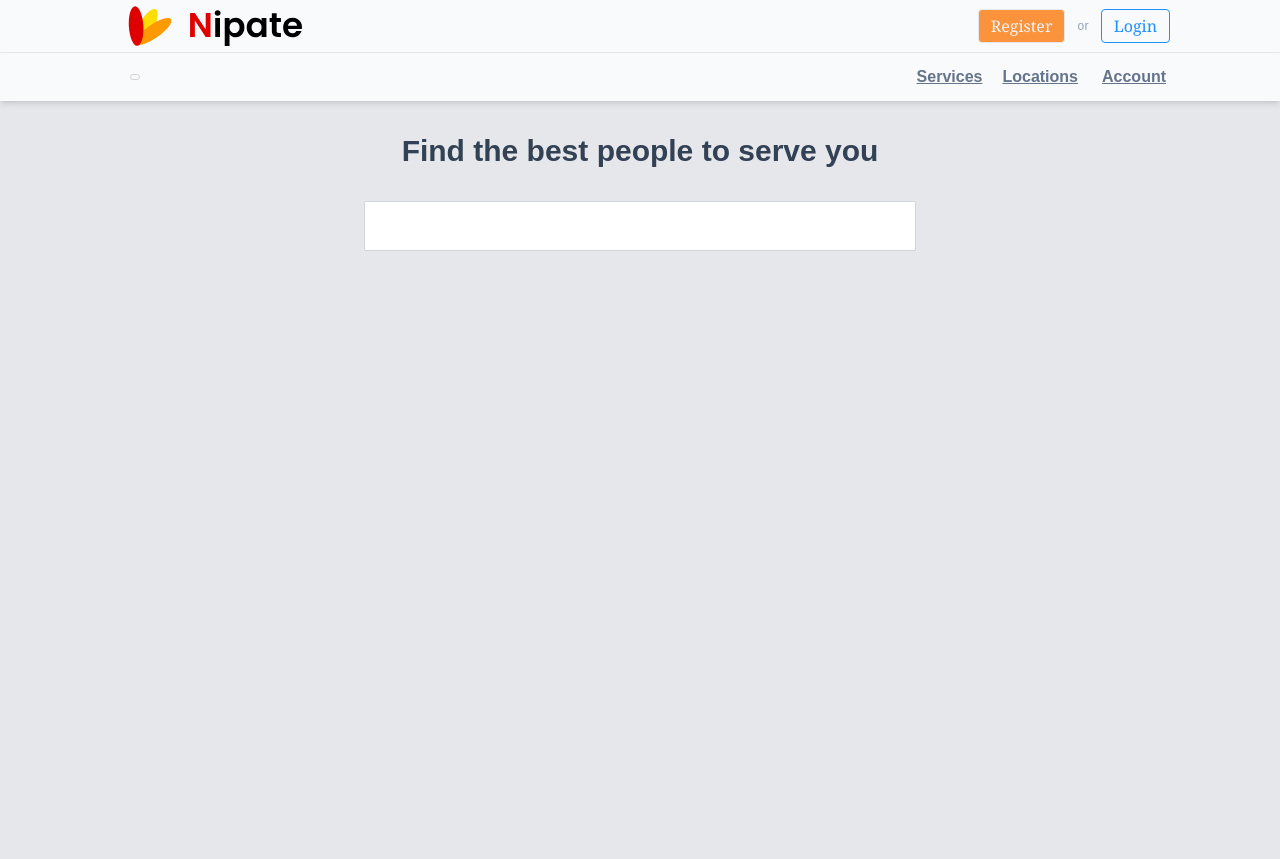
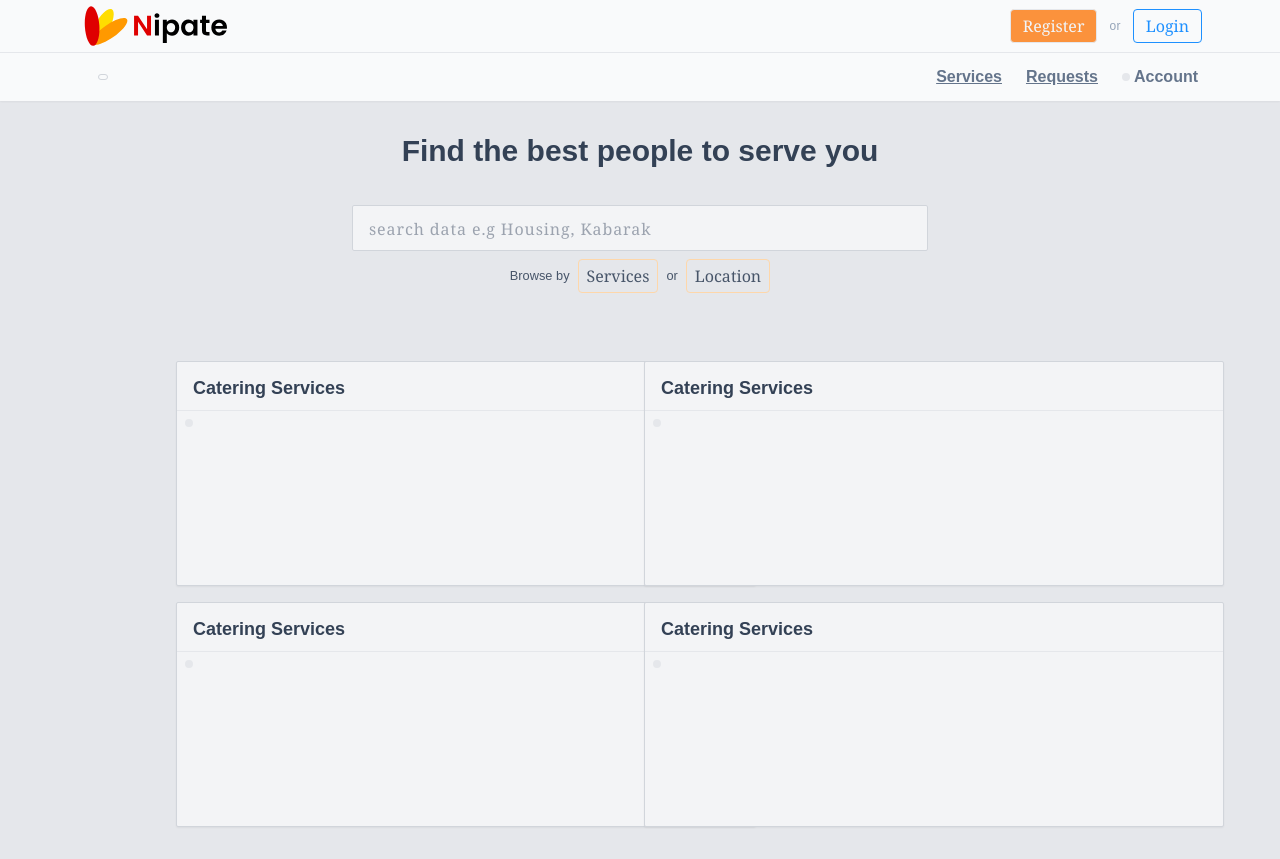
Before and after one commit to Amos-Ditto/NipateWebapp, a Vue app: page / in a window 1280 px wide. Before the commit the page ends 800 px from the top, so only its background shows below. Built offline with nearby package versions, Linux system fonts and the light colour scheme.

Commit message:
feat: Update &  Dashboard  displays

```diff
--- /dev/null
+++ b/src/components/Cards/RecentServiceData.vue
@@ -0,0 +1,17 @@
+<template>
+    <div class="w-full md:w-[400px] lg:w-[580px] h-[180px] sm:h-[225px] py-1 bg-gray-100 rounded-sm border border-gray-300 shadow-sm transition-width duration-300 flex flex-col">
+        <div class="card-top w-full border-b border-gray-200 px-4 py-2">
+            <h3 class="text-lg text-slate-700 font-bold">Catering Services</h3>
+        </div>
+        <div class="card-body w-full px-2">
+
+        </div>
+        <div class="card-footer w-full flex flex-row items-center px-2 py-2">
+            <div class="user-name">
+                <div class="avatar px-1 py-1 bg-gray-200 rounded-full">
+                    <div class="i-mdi-account text-slate-600 text-xl"></div>
+                </div>
+            </div>
+        </div>
+    </div>
+</template>
--- a/src/components/Heroes/HeroDashboard.vue
+++ b/src/components/Heroes/HeroDashboard.vue
@@ -1,9 +1,62 @@
+<script setup lang="ts">
+import { ref } from 'vue';
+
+
+const opensearch = ref<boolean>(false);
+
+const toggleOpenSearch = (): void => { opensearch.value = true }
+const toggleCloseSearch = (): void => { opensearch.value = false }
+const toggleOpenCloseSearch = (): void => { opensearch.value = !opensearch.value }
+
+</script>
 <template>
-    <div class="w-full flex flex-col justify-center items-center gap-y-8">
-        <h3 class="text-slate-700 text-3xl font-[600]">Find the best people to serve you</h3>
-        <div class="search-barll flex flex-col justify-center items-center w-[60%] relative">
-            <input type="text" class="py-2.5 rounded-sm border border-gray-300 w-full outline-none px-4 tracking-wider text-lg text-slate-600 font-serif">
-            <div class="i-mdi-menu-down absolute right-4 text-2xl"></div>
+    <div class="w-full flex flex-col justify-center items-center gap-y-1">
+        <h3 class="text-slate-700 text-xl sm:text-2xl md:text-3xl font-[600] transition-font duration-300">Find the best people to serve you</h3>
+        <div class="search-bar flex flex-col justify-center items-center pt-3 sm:pt-4 md:pt-8 w-[90%] md:w-[75%] lg:w-[70%] xl:w-[60%] relative transition-all duration-300">
+            <input type="text" placeholder="search data e.g Housing, Kabarak">
+            <div class="i-mdi-menu-down absolute right-4 text-2xl cursor-pointer transition-transform duration-300" :class="opensearch && 'rotate-180'" @click="toggleOpenCloseSearch"></div>
+            <transition name="fade">
+                <div class="browse-by w-full absolute bottom-0 translate-y-[104%] bg-gray-100 py-1 min-h-[3rem] flex flex-col gap-1 shadow" v-if="opensearch">
+                    <!-- <div class="search-data w-full border-b border-gray-300 min-h-[2rem]">
+
+                    </div> -->
+                    <div class="w-full flex items-center justify-center py-1 gap-2">
+                        <small>Browse by</small>
+                        <button>Services</button>
+                        <small>or</small>
+                        <button>Location</button>
+                    </div>
+                </div>
+            </transition>
+        </div>
+        <div class="hero-browse-by w-[90%] md:w-[70%] lg:w-[60%] transition-width duration-300 flex items-center justify-center py-1 gap-2">
+            <small>Browse by</small>
+            <button>Services</button>
+            <small>or</small>
+            <button>Location</button>
         </div>
     </div>
 </template>
+
+<style scoped>
+
+.fade-enter-active,
+.fade-leave-active {
+  transition: opacity 0.4s ease;
+}
+
+.fade-enter-from,
+.fade-leave-to {
+  opacity: 0;
+}
+.search-bar input {
+    @apply bg-gray-100 py-2 rounded-sm border border-gray-300 w-full outline-none px-4 tracking-wider text-lg text-slate-600 font-serif placeholder:text-base;
+}
+.browse-by small , .hero-browse-by small {
+    @apply text-slate-600;
+}
+.hero-browse-by button,
+.browse-by button {
+    @apply border  border-orange-200 py-1 px-2 hover:bg-orange-300 rounded text-slate-600 font-serif text-base transition-colors duration-300;
+}
+</style>
--- a/src/components/Layouts/MainTopBar.vue
+++ b/src/components/Layouts/MainTopBar.vue
@@ -17,10 +17,12 @@
                 <button class="px-1 py-0.5 border border-gray-300 rounded hover:bg-gray-200"><div class="i-mdi-menu text-slate-600 text-2xl"></div></button>
             </div>
             <div class="bottom-left-nav flex items-center flex-row">
-                <ul class="flex flex-row items-center gap-3">
+                <ul class="flex flex-row items-center gap-4">
                     <li>Services</li>
-                    <li>Locations</li>
-                    <li><div class="i-mdi-cog text-2xl text-slate-400"></div> Account</li>
+                    <li>Requests</li>
+                    <li><div class="user-avatar px-1 py-1 rounded-full bg-gray-200">
+                        <div class="i-mdi-account text-2xl text-slate-400"></div>
+                    </div>Account</li>
                 </ul>
             </div>
         </div>
@@ -30,14 +32,14 @@
 <style scoped>
 
 .top-nav {
-    @apply py-0.5 flex flex-row justify-between w-full border-b border-gray-200 px-[4px] lg:px-[110px];
+    @apply py-0.5 flex flex-row justify-between w-full border-b border-gray-200 px-[4px] lg:px-[78px];
     transition: padding 300ms ease;
 }
 .top-nav .top-left-nav {
     @apply flex items-center flex-row py-0.5;
 }
 .top-nav .top-left-nav img {
-    @apply max-w-[7rem] min-w-[5rem] h-[2.5rem] last:mt-1;
+    @apply max-w-[5.8rem] min-w-[3.5rem] h-[2.5rem] last:mt-1;
 }
 
 .top-nav .top-right-nav {
@@ -53,7 +55,7 @@
 }
 
 .bottom-nav {
-    @apply py-3 flex flex-row items-center justify-between shadow-md px-[16px] lg:px-[110px];
+    @apply py-3 flex flex-row items-center justify-between shadow-sm px-[16px] lg:px-[78px];
     transition: padding 300ms ease;
 }
 .bottom-nav button {
@@ -61,6 +63,6 @@
 }
 .bottom-left-nav li {
     @apply px-1 text-base text-slate-500 font-bold hover:text-steelblue cursor-pointer;
-    @apply flex items-center flex-row gap-1 underline;
+    @apply flex items-center flex-row gap-1 underline last:no-underline;
 }
 </style>
--- a/src/views/Home.vue
+++ b/src/views/Home.vue
@@ -4,7 +4,7 @@ import MainTopBar from '../components/Layouts/MainTopBar.vue';
 </script>
 <template>
     <main>
-        <MainTopBar />
+        <MainTopBar class="sticky top-0" />
         <router-view v-slot="{ Component }">
           <transition name="fade" mode="out-in">
             <component :is="Component" />
--- a/src/views/Home/Dashboard.vue
+++ b/src/views/Home/Dashboard.vue
@@ -1,11 +1,27 @@
 <script setup lang="ts">
 import HeroDashboard from '../../components/Heroes/HeroDashboard.vue';
+import RecentServiceData from '../../components/Cards/RecentServiceData.vue';
 
 </script>
 <template>
-    <main class="w-full pt-8 px-[180px] flex flex-col gap-y-4">
+    <main class="w-full pt-8 lg:px-[160px] flex flex-col gap-y-8">
         <section class="w-full">
             <HeroDashboard />
         </section>
+        <section class="w-full flex flex-col gap-4 pb-8 pt-8">
+            <div class="recent-services grid grid-cols-1 sm:grid-cols-2 gap-y-4 gap-x-2 px-4">
+                <RecentServiceData />
+                <RecentServiceData />
+                <RecentServiceData />
+                <RecentServiceData />
+            </div>
+        </section>
     </main>
 </template>
+
+<style scoped>
+
+main {
+    transition: padding 300ms ease;
+}
+</style>
--- a/tailwind.config.cjs
+++ b/tailwind.config.cjs
@@ -23,7 +23,9 @@ module.exports = {
       transitionProperty: {
         'height': 'height',
         'width': 'width',
-        'rotate': 'rotate'
+        'rotate': 'rotate',
+        'font': 'font',
+        'pad': 'padding',
       },
       backgroundColor: {
         'dark-opacity': 'rgba(0, 0, 0, 0.4)'
```
